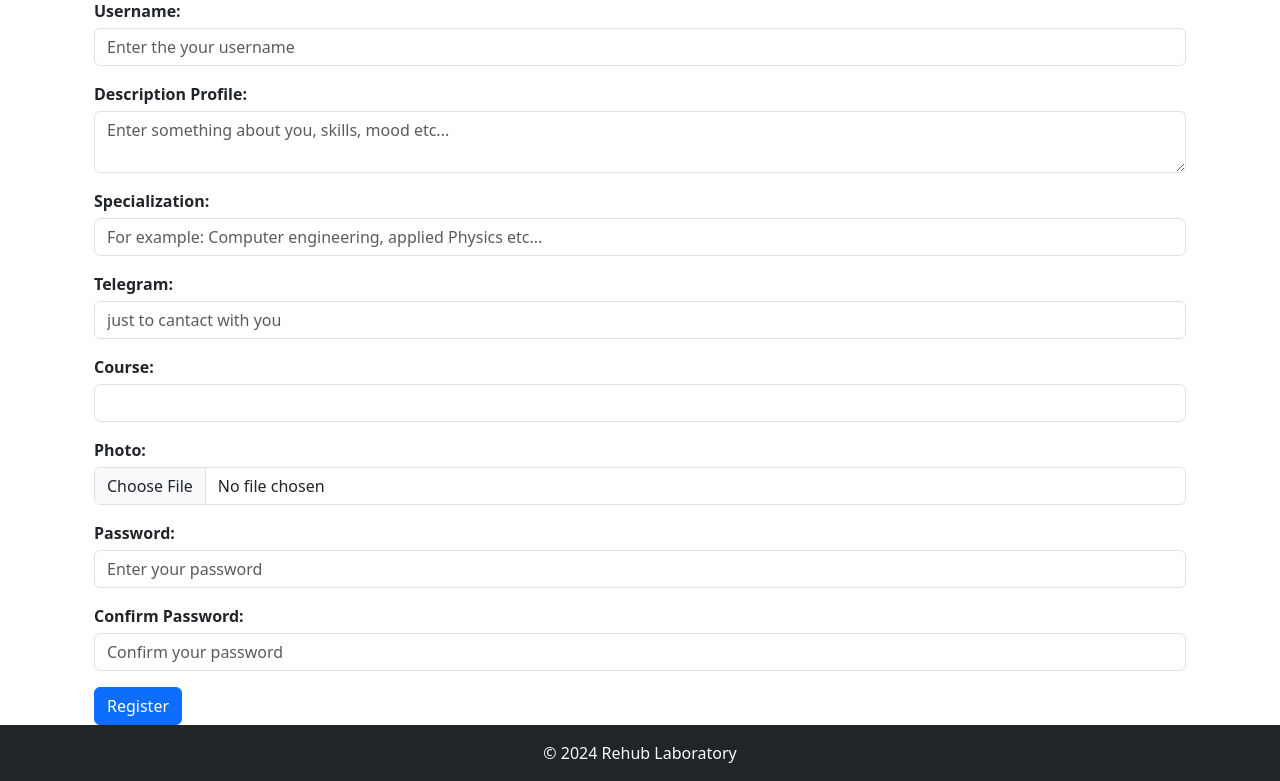
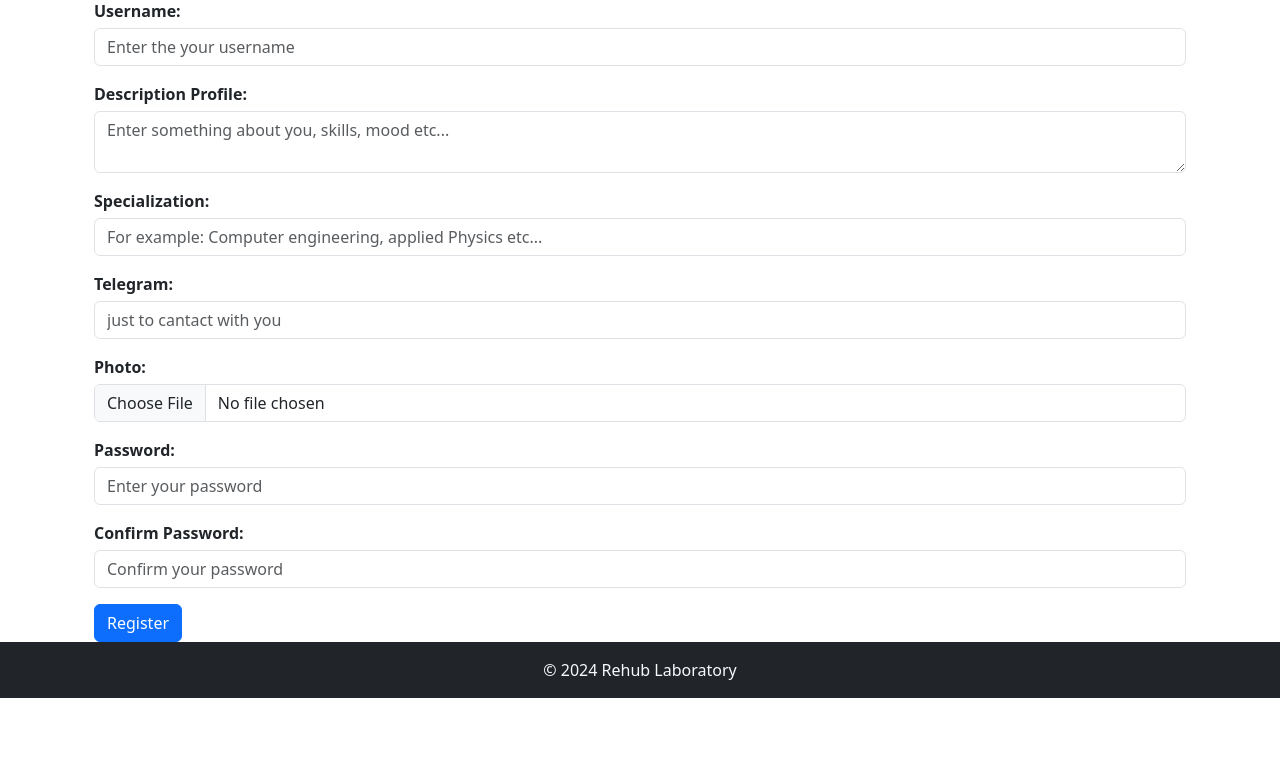
Before and after one commit to igoryashkka/rehub, a Django app: page /register/ in a window 1280 px wide. Shown: the part 105-886 px from the top of the page. After the commit the page ends 803 px from the top, so only its background shows below. Run offline with Django 5.2, Linux system fonts and the light colour scheme; some libraries are stand-ins or nearby versions.

Commit message:
edit form , do photo is required

```diff
--- a/forum/forms.py
+++ b/forum/forms.py
@@ -10,7 +10,8 @@ class CustomUserCreationForm(UserCreationForm):
 
     class Meta(UserCreationForm.Meta):
         model = CustomUser
-        fields = UserCreationForm.Meta.fields + ('photo','specialization','telegram','course','description_profile',)
+        fields = UserCreationForm.Meta.fields + ('photo','specialization','telegram','description_profile',)
+        required_fields = ['photo']
 
 class AddProjectForm(forms.ModelForm):
     def __init__(self, *args,**kwargs):
--- a/forum/templates/forum/register.html
+++ b/forum/templates/forum/register.html
@@ -54,16 +54,8 @@
         </div>
 
         <div class="form-group">
-            <label class="form-label" for="{{ form.course.id_for_label }}">Course:</label>
-            <input type="text" id="{{ form.course.id_for_label }}" name="{{ form.course.name }}" class="form-control">
-            <div class="form-error">{{ form.course.errors }}</div>
-        </div>
-
-
-
-        <div class="form-group">
             <label class="form-label" for="{{ form.photo.id_for_label }}">Photo:</label>
-            <input type="file" id="{{ form.photo.id_for_label }}" name="{{ form.photo.name }}" class="form-control">
+            <input type="file" id="{{ form.photo.id_for_label }}" name="{{ form.photo.name }}" class="form-control" required>
             <div class="form-error">{{ form.photo.errors }}</div>
         </div>
 
--- a/forum/views.py
+++ b/forum/views.py
@@ -84,6 +84,9 @@ class Users(UserMixin,ListView):
         if self.request.user.id != None:
             context.update(self.get_user_details_by_id(self.request.user.id))
         context['users'] = CustomUser.objects.all()
+        users_ = CustomUser.objects.all()
+        for user in users_:
+            print(f'CustomUser.objects.all() , username: {user.username} photo: {user.photo}')
 
         return context
 
```
Also changed, not shown: db.sqlite3, media/user_photos/ping.png (added).
